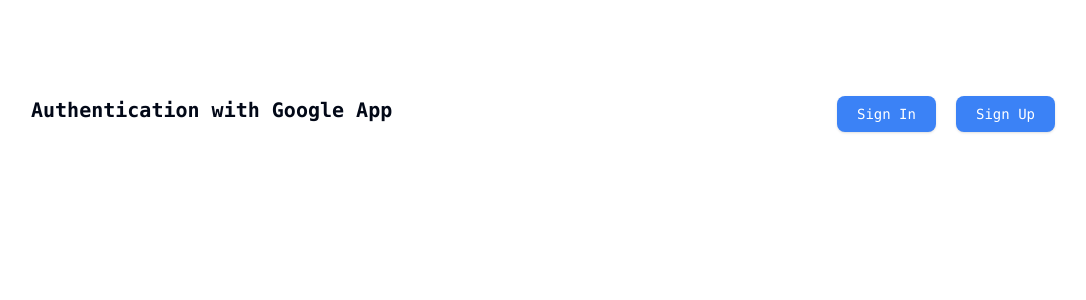
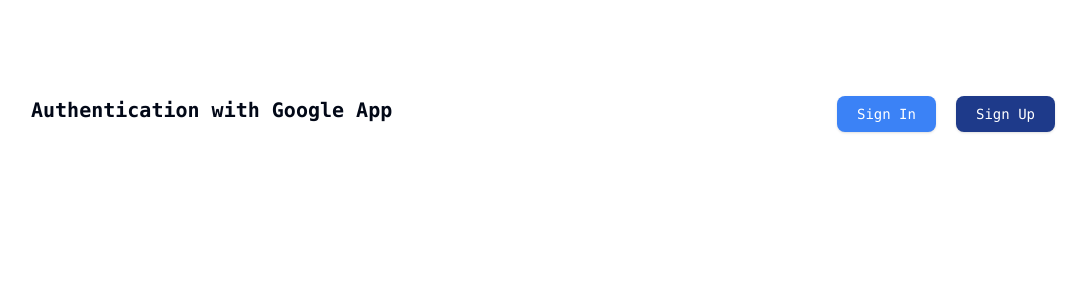
Before and after one commit to hadissulejmani/nextjs-auth, a Next.js app: page / in a window 1280 px wide. Shown: the top 300 px of the page, without its empty margins (97-1183 px from the left). Built offline with nearby package versions, Linux system fonts and the light colour scheme.

Commit message:
Enable passing button classes as props

```diff
--- a/app/components/button-as-child.tsx
+++ b/app/components/button-as-child.tsx
@@ -3,12 +3,13 @@
 
 type ButtonAsChildProps = {
   path?: string;
-  value?: string;
+  value: string;
+  className?: string;
 }
 
-export function ButtonAsChild({ path = "/sign-in", value = "Login" }: ButtonAsChildProps) {
+export function ButtonAsChild({ path = "/sign-in", value = "Login", className }: ButtonAsChildProps) {
   return (
-    <Button asChild className={`bg-blue-500 text-white hover:bg-blue-600 focus:ring-4 focus:ring-blue-300 font-medium rounded-lg text-sm px-5 py-2.5 text-center w-full`}>
+    <Button asChild className={className}>
       <Link href={path}>{value}</Link>
     </Button>
   )
--- a/app/page.tsx
+++ b/app/page.tsx
@@ -10,8 +10,8 @@
           <h1 className="text-xl font-bold">Authentication with Google App</h1>
         </div>
         <div className="relative flex flex-col lg:flex-row justify-center gap-5 z-10 items-center w-full lg:w-auto h-full mt-10 lg:mt-0">
-          <ButtonAsChild path="/sign-in" value="Sign In" />
-          <ButtonAsChild path="/sign-up" value="Sign Up" />
+          <ButtonAsChild path="/sign-in" value="Sign In" className="bg-blue-500 text-white hover:bg-blue-600 focus:ring-4 focus:ring-blue-300 font-medium rounded-lg text-sm px-5 py-2.5 text-center w-full"/>
+          <ButtonAsChild path="/sign-up" value="Sign Up" className="bg-blue-900 text-white hover:bg-blue-600 focus:ring-4 focus:ring-blue-300 font-medium rounded-lg text-sm px-5 py-2.5 text-center w-full" />
         </div>
       </div>
     </main>
```
